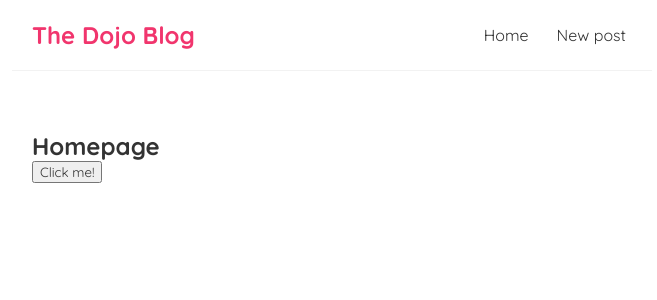
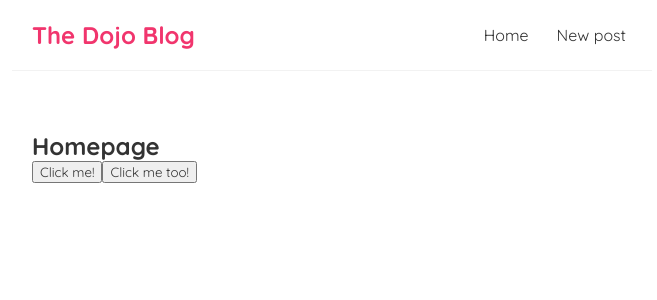
Before and after one commit to TinThomas/Dojo-blog, a React (Create React App) app: page / in a window 1280 px wide. Shown: the top 300 px of the page, without its empty margins (308-965 px from the left). Built offline with nearby package versions, Linux system fonts and the light colour scheme.

Commit message:
Added anonymous function for passing parameter

```diff
--- a/src/Home.js
+++ b/src/Home.js
@@ -4,10 +4,17 @@ const Home = () => {
     console.log("You pressed the button!");
   }
 
+  const handleOtherClick = (name) => {
+    console.log("Hello " + name);
+  }
+
   return (
     <div className="home">
       <h2>Homepage</h2>
       <button onClick={handleClick}>Click me!</button>
+      <button onClick={() => {
+        handleOtherClick("Lea");
+      }}>Click me too!</button>
     </div>
   );
 }
```
